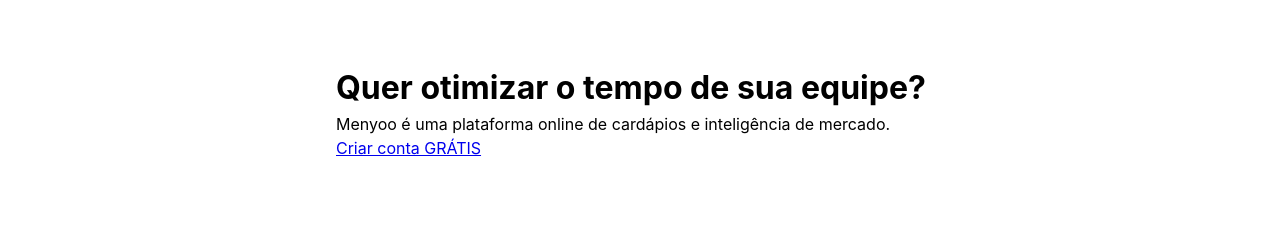
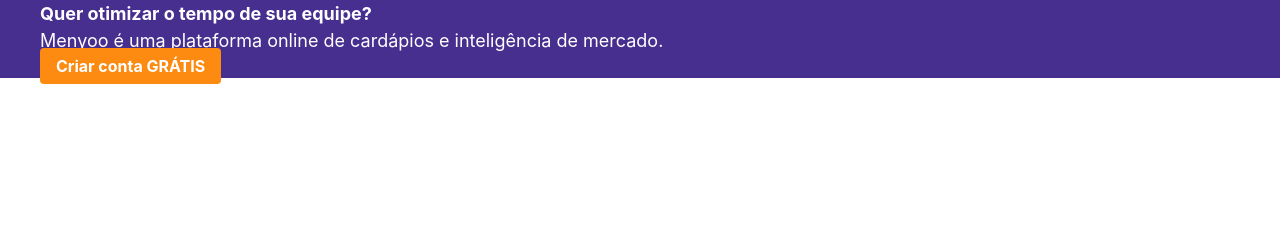
Before and after one commit to menyoo-me/menyoo-website, a website: page dist/index.html in a window 1280 px wide. Drawn offline with Linux system fonts and the light colour scheme.

Commit message:
new pages

```diff
--- a/dist/index.html
+++ b/dist/index.html
@@ -9,10 +9,12 @@
 </head>
 
 <body class="font-sans leading-normal">
-  <div class="container max-w-md mx-auto py-16 px-4">
-    <h1>Quer otimizar o tempo de sua equipe?</h1>
-    <p>Menyoo é uma plataforma online de cardápios e inteligência de mercado.</p>
-    <a href="http://menuqr.com/">Criar conta GRÁTIS</a>
+  <div class="bg-brand-blue">
+    <div class="container mx-auto">
+      <h1 class="text-white text-lg">Quer otimizar o tempo de sua equipe?</h1>
+      <p class="text-white text-lg">Menyoo é uma plataforma online de cardápios e inteligência de mercado.</p>
+      <a class="bg-brand-orange hover:bg-brand-orange-dark text-white font-bold py-2 px-4 rounded no-underline" href="signup.html">Criar conta GRÁTIS</a>
+    </div>
   </div>
 </body>
 
```
Also changed, not shown: dist/signup.html (added, +30 -0 lines).
